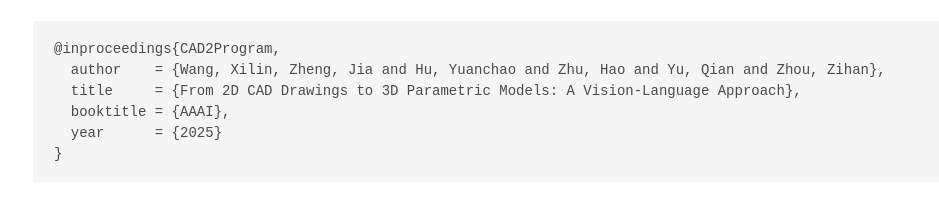
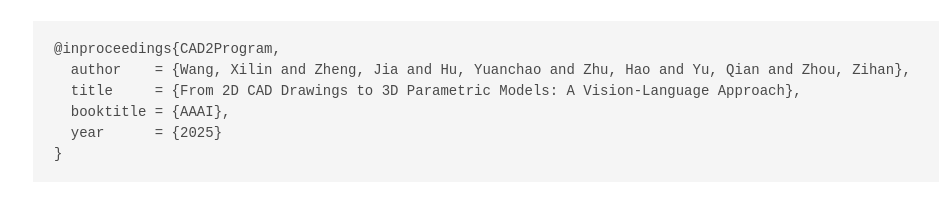
Before and after one commit to manycore-research/CAD2Program, a plain HTML site: page index.html in a window 1280 px wide. Shown: the part 4557-4769 px from the top of the page, without its empty margins (127-1066 px from the left). Drawn offline with nearby package versions, Linux system fonts and the light colour scheme; some icons are missing; a web font is replaced by a local one.

Commit message:
Update index.html

```diff
--- a/index.html
+++ b/index.html
@@ -250,7 +250,7 @@
     <div class="container is-max-desktop content">
       <h2 class="title">BibTeX</h2>
       <pre><code>@inproceedings{CAD2Program,
-  author    = {Wang, Xilin, Zheng, Jia and Hu, Yuanchao and Zhu, Hao and Yu, Qian and Zhou, Zihan},
+  author    = {Wang, Xilin and Zheng, Jia and Hu, Yuanchao and Zhu, Hao and Yu, Qian and Zhou, Zihan},
   title     = {From 2D CAD Drawings to 3D Parametric Models: A Vision-Language Approach},
   booktitle = {AAAI},
   year      = {2025}
```
